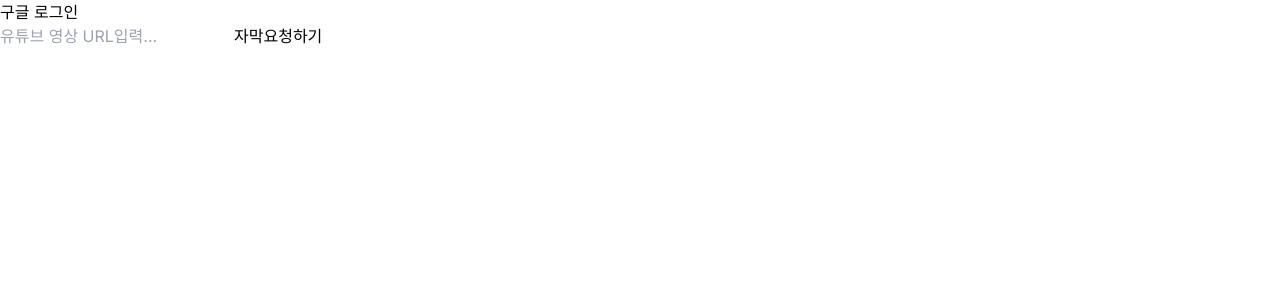
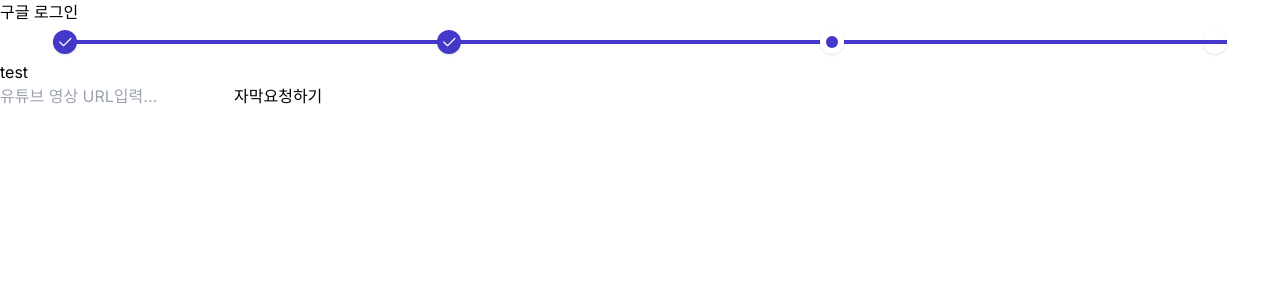
Before and after one commit to Goongam/youtube-api, a Next.js app: page / in a window 1280 px wide. Shown: the top 300 px of the page. Built offline with nearby package versions, Linux system fonts and the light colour scheme.

Commit message:
test: Progress바

```diff
--- /dev/null
+++ b/src/components/Icons/Check.tsx
@@ -0,0 +1,19 @@
+export default function Check() {
+  return (
+    <svg
+      xmlns="http://www.w3.org/2000/svg"
+      className="icon icon-tabler icon-tabler-check"
+      width={18}
+      height={18}
+      viewBox="0 0 24 24"
+      strokeWidth="1.5"
+      stroke="#FFFFFF"
+      fill="none"
+      strokeLinecap="round"
+      strokeLinejoin="round"
+    >
+      <path stroke="none" d="M0 0h24v24H0z" />
+      <path d="M5 12l5 5l10 -10" />
+    </svg>
+  );
+}
--- /dev/null
+++ b/src/components/Icons/Now.tsx
@@ -0,0 +1,3 @@
+export default function Now() {
+  return <div className="h-3 w-3 bg-indigo-700 rounded-full" />;
+}
--- /dev/null
+++ b/src/components/Icons/ProgressUnit.tsx
@@ -0,0 +1,21 @@
+import React from "react";
+import Check from "./Check";
+import Now from "./Now";
+
+interface Props {
+  finish: boolean;
+}
+
+export default function ProgressUnit({ finish }: Props) {
+  return (
+    <div className="w-1/3 z-20">
+      <div
+        className={`${
+          finish ? "bg-indigo-700" : "bg-white"
+        } h-6 w-6 rounded-full shadow flex items-center justify-center`}
+      >
+        {finish ? <Check /> : <Now />}
+      </div>
+    </div>
+  );
+}
--- /dev/null
+++ b/src/components/Progress.tsx
@@ -0,0 +1,23 @@
+import Check from "./Icons/Check";
+import Now from "./Icons/Now";
+import ProgressUnit from "./Icons/ProgressUnit";
+
+export default function Progress() {
+  return (
+    <>
+      <div className="w-11/12 mx-auto my-4 relative">
+        <div className="bg-gray-200 h-1 flex items-center">
+          {/* <div className="w-1/3 bg-indigo-700 h-1 flex items-center"></div>
+          <div className="w-1/3 bg-indigo-700 h-1 flex items-center"></div> */}
+          {/* TODO: 애니메이션 주기 */}
+          <div className="bg-indigo-700 z-10 w-full h-1 absolute"></div>
+          <ProgressUnit finish={true} />
+          <ProgressUnit finish={true} />
+          <ProgressUnit finish={false} />
+          <div className="bg-white h-6 w-6 rounded-full shadow" />
+        </div>
+      </div>
+      <div id="gradient">test</div>
+    </>
+  );
+}
--- a/src/components/ViewContainer.tsx
+++ b/src/components/ViewContainer.tsx
@@ -5,6 +5,7 @@ import InputVideoURL from "@/components/InputVideoURL";
 import LoginBtn from "@/components/LoginBtn";
 import SelectCaption from "@/components/SelectCaption";
 import { useSearchParams } from "next/navigation";
+import Progress from "./Progress";
 
 const VIEW_MAPPING = {
   caption: <CaptionRequest />,
@@ -22,5 +23,10 @@ export default function ViewContainer() {
 
   const currentView = caption ? "caption" : video ? "list" : "none";
 
-  return <section>{VIEW_MAPPING[currentView]}</section>;
+  return (
+    <section>
+      <Progress />
+      {VIEW_MAPPING[currentView]}
+    </section>
+  );
 }
```
